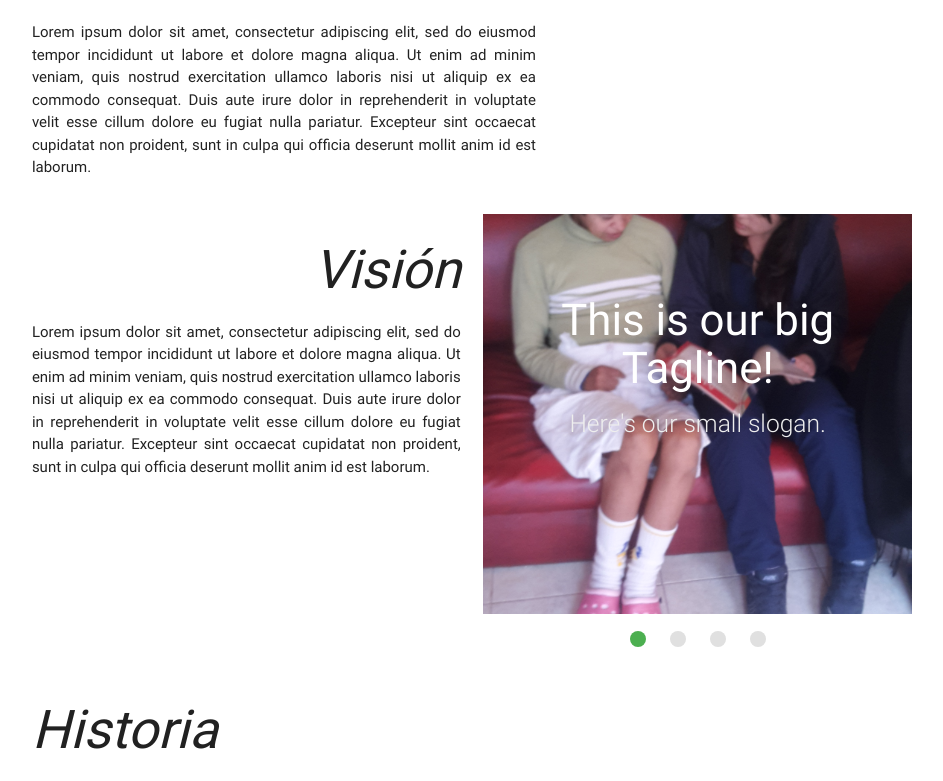
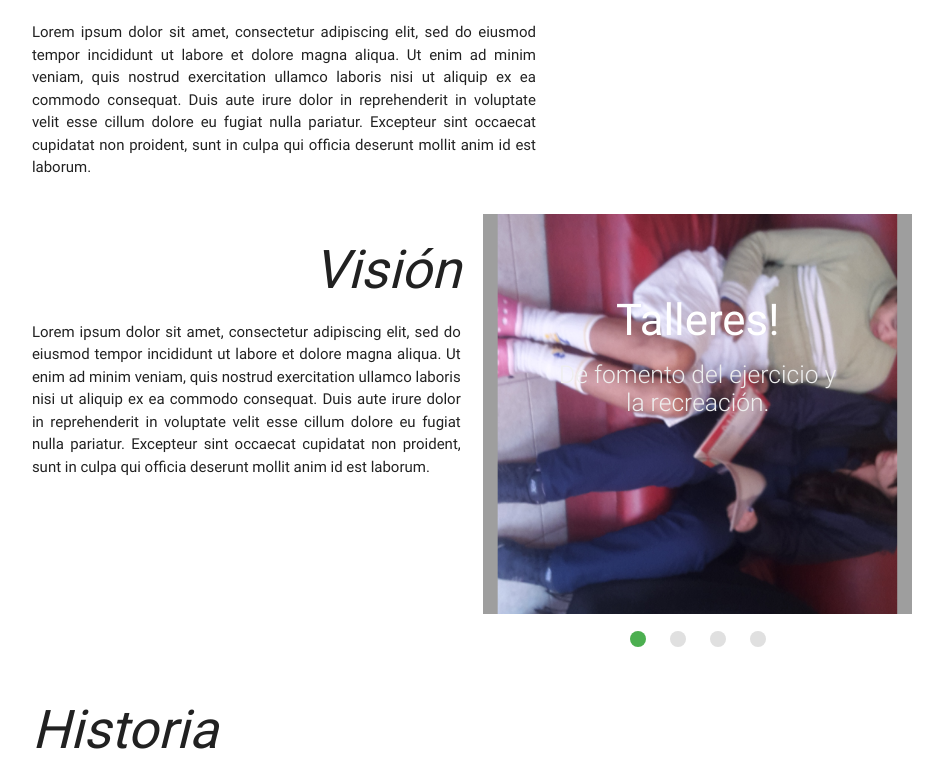
Before and after one commit to lokocharry/Ancianato, a Django app: page /conocenos/ in a window 1280 px wide. Shown: the part 717-1498 px from the top of the page, without its empty margins (168-1111 px from the left). Run offline with Django 3.2, Linux system fonts and the light colour scheme; data comes from the database, SQL or seed files in the repository; both versions use the stored data as it was after the commit; parts of the project's set-up code (start-up, migrations or seed data) failed here and were passed over; some libraries are stand-ins or nearby versions.

Commit message:
Mejorada interfaz de usuario

```diff
--- a/Ancianato/settings.py
+++ b/Ancianato/settings.py
@@ -164,5 +164,6 @@ USERENA_REDIRECT_ON_SIGNOUT = LOGOUT_URL
 USERENA_SIGNIN_AFTER_SIGNUP=True
 USERENA_ACTIVATION_REQUIRED=False
 USERENA_USE_MESSAGES="Sesion terminada"
+REDIRECT_FIELD_NAME="next"
 
 SITE_ID=1
--- a/contenido/templates/conocenos.html
+++ b/contenido/templates/conocenos.html
@@ -7,6 +7,14 @@
 <style type="text/css">
 	.parallax-container {
 		height: 60vh;
+	}
+
+	.rotate90 {
+    -webkit-transform: rotate(90deg);
+    -moz-transform: rotate(90deg);
+    -o-transform: rotate(90deg);
+    -ms-transform: rotate(90deg);
+    transform: rotate(90deg);
 	}
 </style>
 <script src="https://code.jquery.com/jquery-2.1.1.min.js"></script>
@@ -54,31 +62,31 @@
 						<div class="slider">
 							<ul class="slides">
 								<li>
-									<img src="{% static "img/1.jpg" %}" alt="Unsplashed background img 1"> <!-- random image -->
+									<img src="{% static "img/1.jpg" %}" alt="Unsplashed background img 1" class="rotate90"> <!-- random image -->
 									<div class="caption center-align">
-										<h3>This is our big Tagline!</h3>
-										<h5 class="light grey-text text-lighten-3">Here's our small slogan.</h5>
+										<h3>Talleres!</h3>
+										<h5 class="light grey-text text-lighten-3">De fomento del ejercicio y la recreación.</h5>
 									</div>
 								</li>
 								<li>
 									<img src="{% static "img/2.jpg" %}" alt="Unsplashed background img 1"> <!-- random image -->
 									<div class="caption left-align">
-										<h3>Left Aligned Caption</h3>
-										<h5 class="light grey-text text-lighten-3">Here's our small slogan.</h5>
+										<h3>Talleres de desarrollo personal</h3>
+										<h5 class="light grey-text text-lighten-3">Fomentando el envejecimiento saludable.</h5>
 									</div>
 								</li>
 								<li>
-									<img src="{% static "img/3.jpg" %}" alt="Unsplashed background img 1"> <!-- random image -->
+									<img src="{% static "img/3.jpg" %}" alt="Unsplashed background img 1" class="rotate90"> <!-- random image -->
 									<div class="caption right-align">
-										<h3>Right Aligned Caption</h3>
-										<h5 class="light grey-text text-lighten-3">Here's our small slogan.</h5>
+										<h3>Taller de folklore</h3>
+										<h5 class="light grey-text text-lighten-3">Guitarra, pintura, teatro y baile</h5>
 									</div>
 								</li>
 								<li>
 									<img src="{% static "img/4.jpg" %}" alt="Unsplashed background img 1"> <!-- random image -->
 									<div class="caption center-align">
-										<h3>This is our big Tagline!</h3>
-										<h5 class="light grey-text text-lighten-3">Here's our small slogan.</h5>
+										<h3>Encuentros recreativos!</h3>
+										<h5 class="light grey-text text-lighten-3">Caminatas y actividades al aire libre.</h5>
 									</div>
 								</li>
 							</ul>
```
Also changed, not shown: contenido/templates/servicios.html (+10 -2 lines), db.sqlite3, 1 other file.
